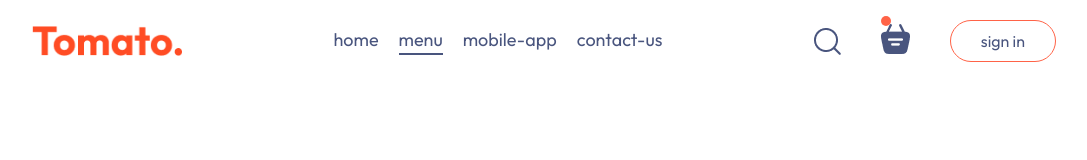
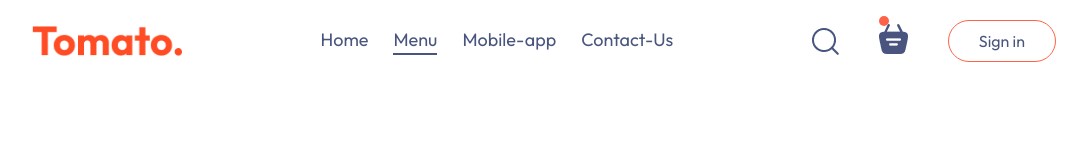
Before and after one commit to anwghub/Food_Delivery_App, a React (Vite) app in the folder frontend/: page / in a window 1280 px wide. Shown: the top 160 px of the page, without its empty margins (96-1183 px from the left). Built offline with nearby package versions, Linux system fonts and the light colour scheme.

Commit message:
navbar done

```diff
--- a/frontend/src/components/Navbar/Navbar.css
+++ b/frontend/src/components/Navbar/Navbar.css
@@ -12,7 +12,7 @@
 .navbar-menu{
     display: flex;
     list-style: none;
-    gap: 20px;
+    gap: 25px;
     color: #49557e;
     font-size: 18px;
 }
--- a/frontend/src/components/Navbar/Navbar.jsx
+++ b/frontend/src/components/Navbar/Navbar.jsx
@@ -1,3 +1,4 @@
+// eslint-disable-next-line no-unused-vars
 import React, { useState } from 'react'
 import './Navbar.css'
 import {assets} from '../../assets/assets'
@@ -10,10 +11,10 @@ import {assets} from '../../assets/assets'
     <div className='navbar'>
       <img src={assets.logo} alt="" className="logo" />
       <ul className="navbar-menu">
-        <li onClick={()=>setMenu("home")} className={menu==="home"?"active":""}>home</li>
-        <li onClick={()=>setMenu("menu")} className={menu==="menu"?"active":""}>menu</li>
-        <li onClick={()=>setMenu("mobile-app")} className={menu==="mobile-app"?"active":""}>mobile-app</li>
-        <li onClick={()=>setMenu("contact-us")} className={menu==="contact-us"?"active":""}>contact-us</li>
+        <li onClick={()=>setMenu("home")} className={menu==="home"?"active":""}>Home</li>
+        <li onClick={()=>setMenu("menu")} className={menu==="menu"?"active":""}>Menu</li>
+        <li onClick={()=>setMenu("mobile-app")} className={menu==="mobile-app"?"active":""}>Mobile-app</li>
+        <li onClick={()=>setMenu("contact-us")} className={menu==="contact-us"?"active":""}>Contact-Us</li>
       </ul>
       <div className="navbar-right">
         <img src={assets.search_icon} alt="" />
@@ -21,7 +22,7 @@ import {assets} from '../../assets/assets'
           <img src={assets.basket_icon} alt="" />
           <div className="dot"></div>
         </div>
-        <button>sign in</button>
+        <button>Sign in</button>
       </div>
     </div>
   )
```
